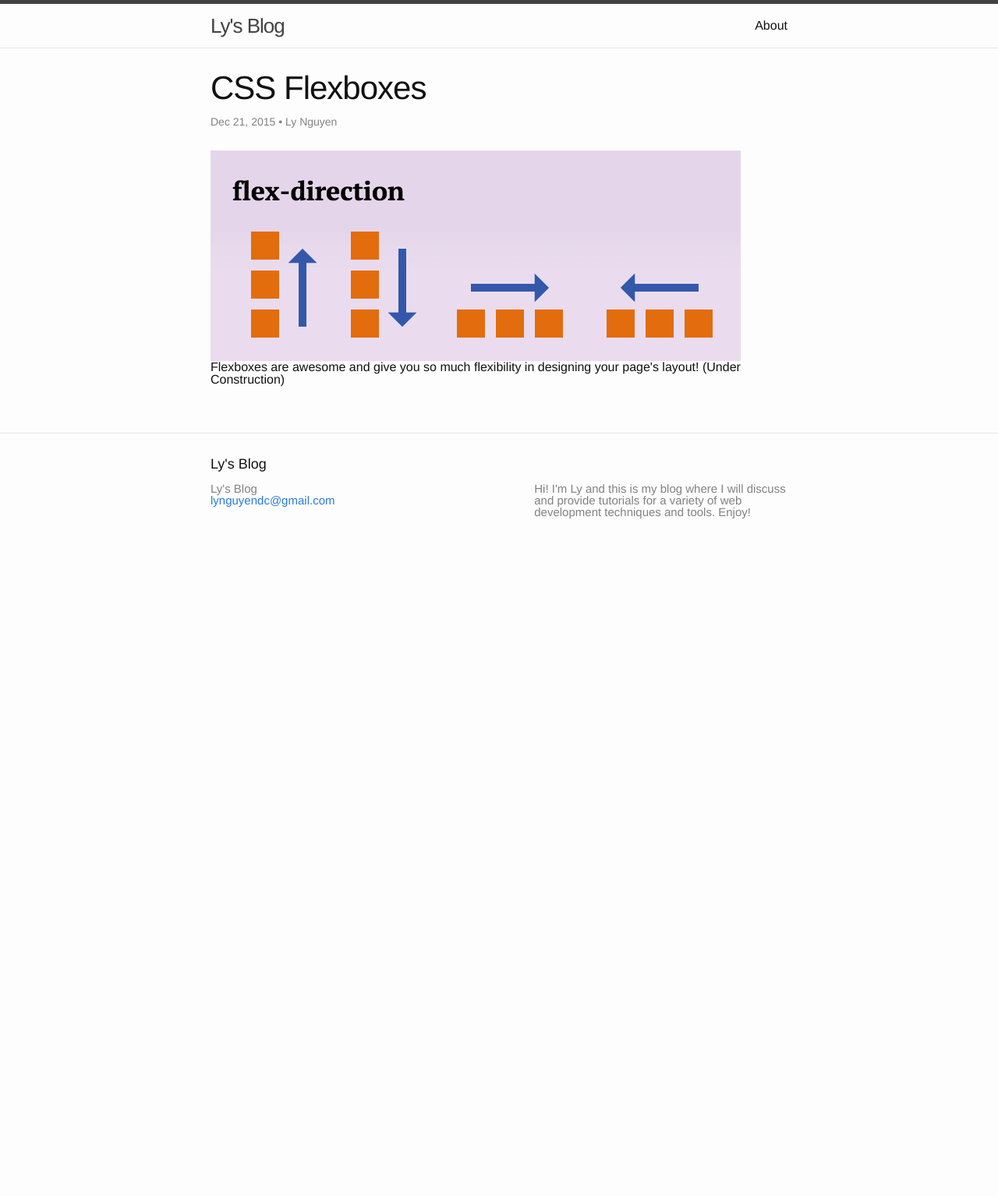
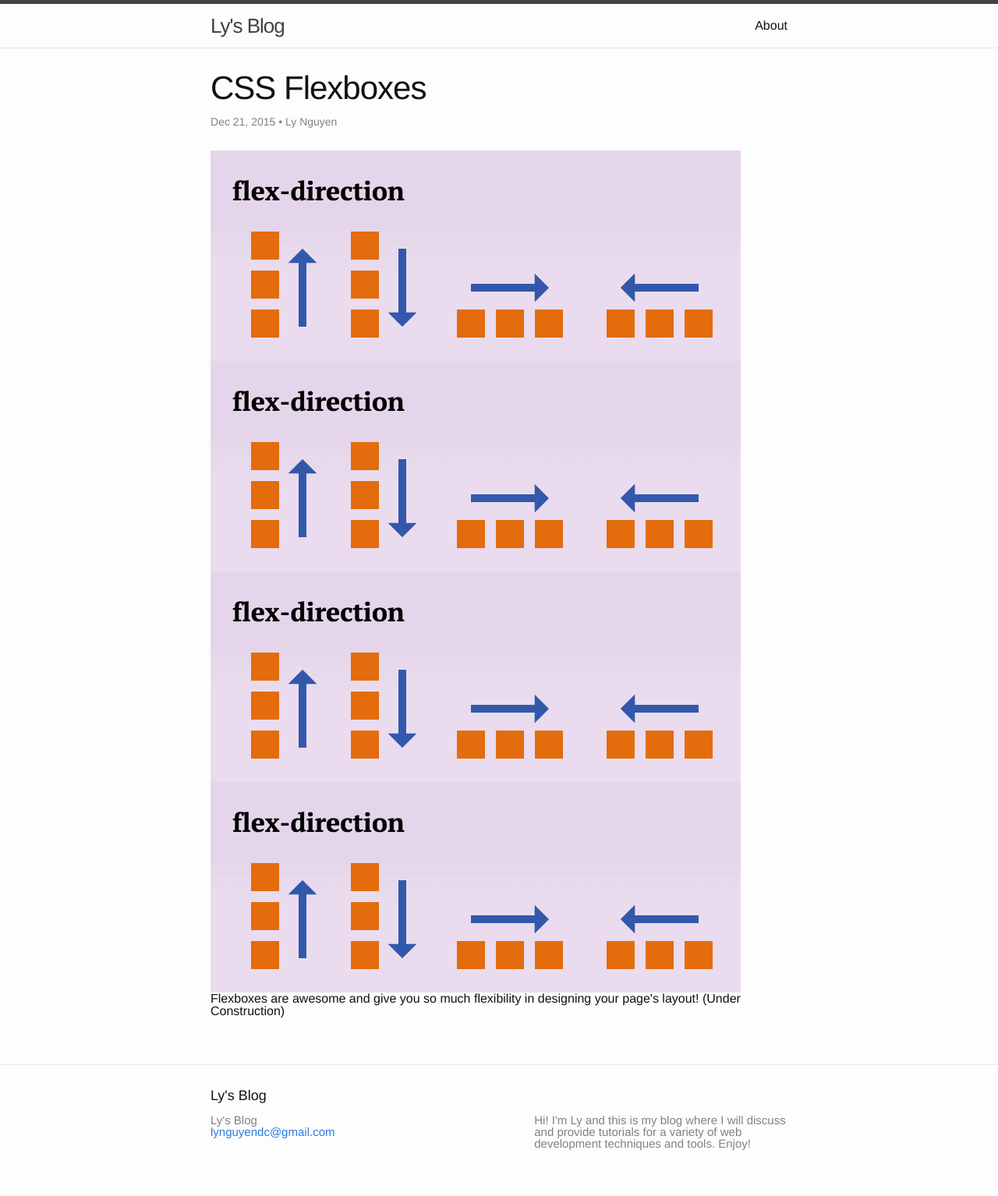
Before and after one commit to Ly900/Blog, a Jekyll site: the page built from _posts/2015-12-22-css-flexboxes.html, in a window 1280 px wide. Shown: the whole page at 78% size. Built offline with Jekyll 4.4.1, drawn with Linux system fonts in a browser that asks for light colours; before the commit the page ends 900 px from its top, so only the background shows below that.

Commit message:
test images

```diff
--- a/_layouts/post.html
+++ b/_layouts/post.html
@@ -9,7 +9,10 @@ layout: default
   </header>
 
   {% if page.image %}
-  <img src="{{ site.baseurl }}/images/{{ page.image }}">
+  <img src="images/{{ page.image }}"/>
+  <img src="/images/{{ page.image }}"/>
+  <img src="{{ site.url }}/images/{{ page.image }}"/>
+  <img src="{{ site.baseurl }}/images/{{ page.image }}"/>
   {% endif %}
   <div class="post-content" itemprop="articleBody">
     {{ content }}
```
